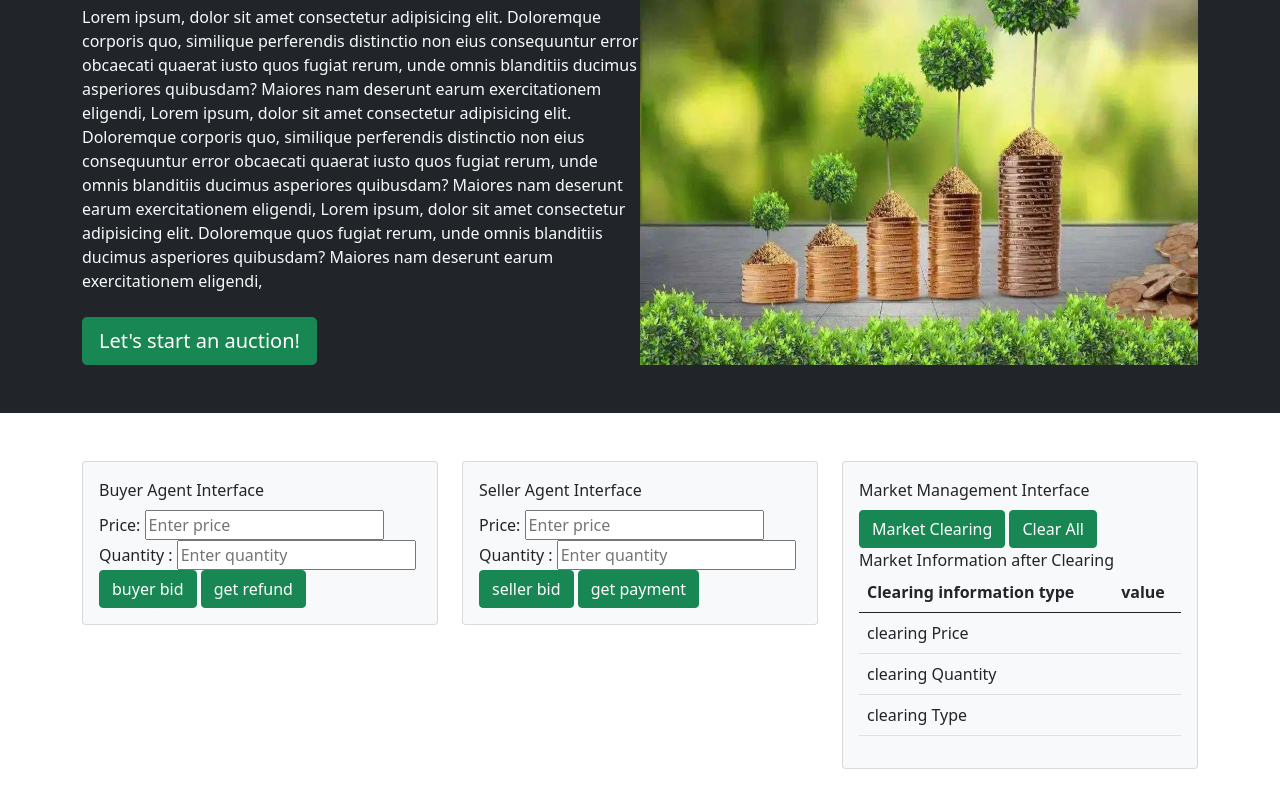
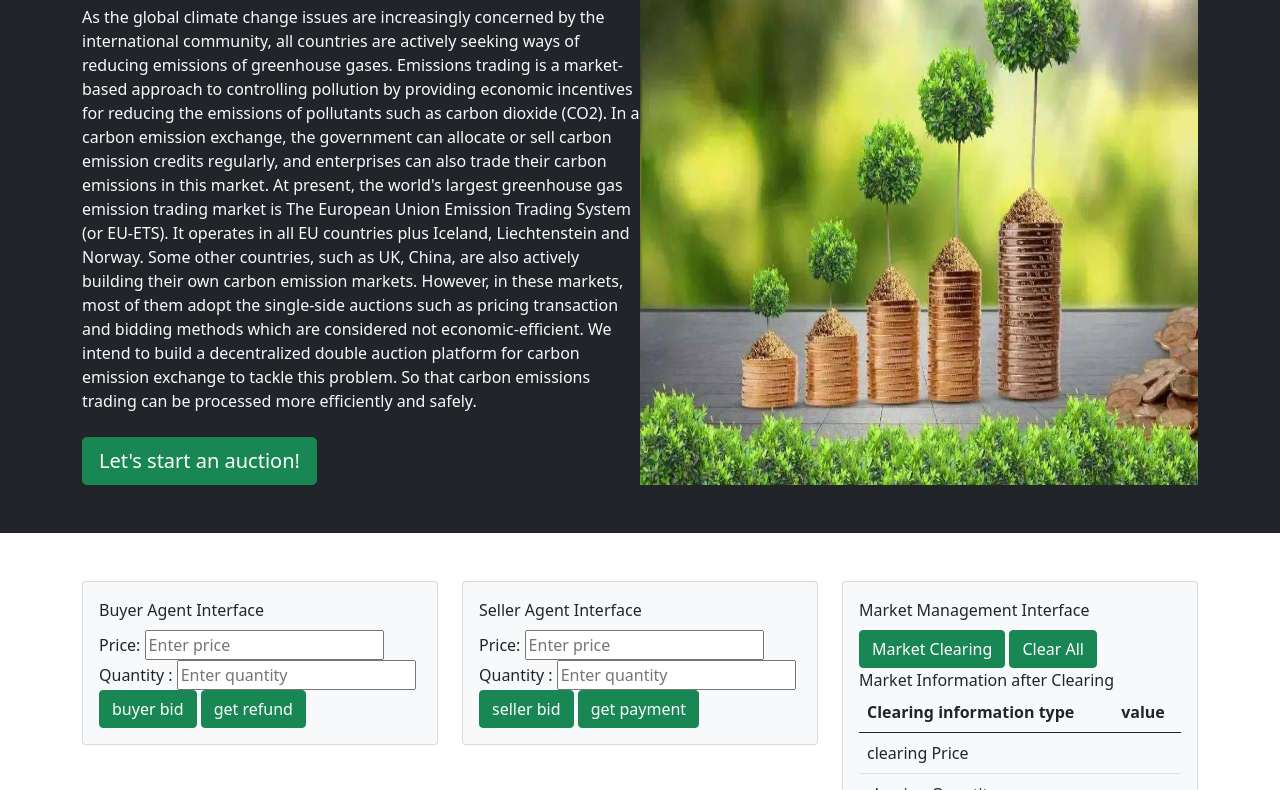
Before and after one commit to HarmoniaLeo/Decentralised-Carbon-Emissions-Trading-Platform, a website: page src/index.html in a window 1280 px wide. Shown: the part 219-1009 px from the top of the page. Drawn offline with nearby package versions, Linux system fonts and the light colour scheme.

Commit message:
Update index.html

```diff
--- a/src/index.html
+++ b/src/index.html
@@ -4,7 +4,7 @@
     <meta charset="UTF-8" />
     <meta http-equiv="X-UA-Compatible" content="IE=edge" />
     <meta name="viewport" content="width=device-width, initial-scale=1.0" />
-    <title>Double Auction : Carbon Emmission Exchange</title>
+    <title>Double Auction : Carbon Emission Exchange</title>
     <link
       href="https://cdn.jsdelivr.net/npm/bootstrap@5.0.2/dist/css/bootstrap.min.css"
       rel="stylesheet"
@@ -17,7 +17,7 @@
     <nav class="navbar navbar-expand-lg bg-dark navbar-dark fixed-top">
       <div class="container">
         <a href="#" class="navbar-brand"
-          >Double Auction : Carbon Emmission Exchange</a
+          >Double Auction : Carbon Emission Exchange</a
         >
 
         <button
@@ -54,24 +54,30 @@
           <div>
             <h1>
               What is<span class="text-success">
-                Carbon Emmission Exchange</span
+                Carbon Emmision Exchange</span
               >
             </h1>
             <p class="my-4">
               <!-- margin-top margin-bottom -->
-              Lorem ipsum, dolor sit amet consectetur adipisicing elit.
-              Doloremque corporis quo, similique perferendis distinctio non eius
-              consequuntur error obcaecati quaerat iusto quos fugiat rerum, unde
-              omnis blanditiis ducimus asperiores quibusdam? Maiores nam
-              deserunt earum exercitationem eligendi, Lorem ipsum, dolor sit
-              amet consectetur adipisicing elit. Doloremque corporis quo,
-              similique perferendis distinctio non eius consequuntur error
-              obcaecati quaerat iusto quos fugiat rerum, unde omnis blanditiis
-              ducimus asperiores quibusdam? Maiores nam deserunt earum
-              exercitationem eligendi, Lorem ipsum, dolor sit amet consectetur
-              adipisicing elit. Doloremque quos fugiat rerum, unde omnis
-              blanditiis ducimus asperiores quibusdam? Maiores nam deserunt
-              earum exercitationem eligendi,
+              As the global climate change issues are increasingly concerned by
+              the international community, all countries are actively seeking
+              ways of reducing emissions of greenhouse gases. Emissions trading
+              is a market-based approach to controlling pollution by providing
+              economic incentives for reducing the emissions of pollutants such
+              as carbon dioxide (CO2). In a carbon emission exchange, the
+              government can allocate or sell carbon emission credits regularly,
+              and enterprises can also trade their carbon emissions in this
+              market. At present, the world's largest greenhouse gas emission
+              trading market is The European Union Emission Trading System (or
+              EU-ETS). It operates in all EU countries plus Iceland,
+              Liechtenstein and Norway. Some other countries, such as UK, China,
+              are also actively building their own carbon emission markets.
+              However, in these markets, most of them adopt the single-side
+              auctions such as pricing transaction and bidding methods which are
+              considered not economic-efficient. We intend to build a
+              decentralized double auction platform for carbon emission exchange
+              to tackle this problem. So that carbon emissions trading can be
+              processed more efficiently and safely.
             </p>
             <button class="btn btn-success btn-lg">
               Let's start an auction!
```
